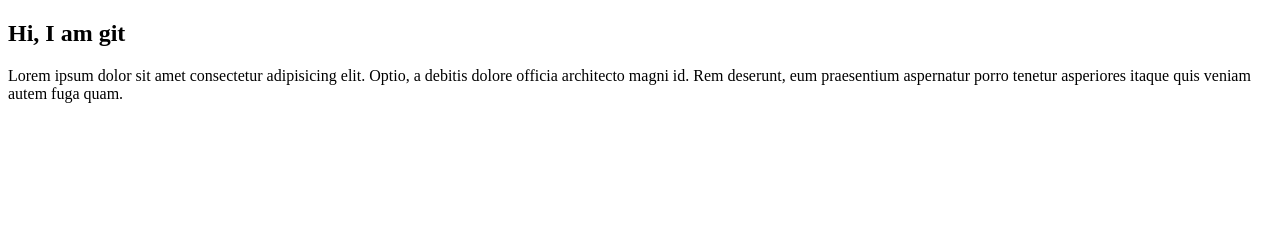
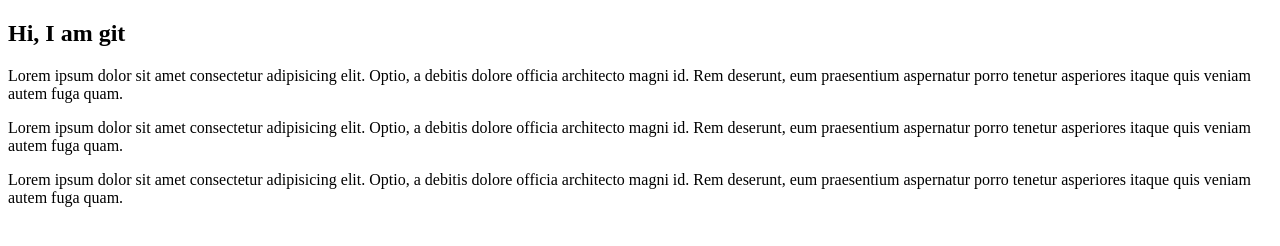
Before and after one commit to HlaingYuYin12/project, a plain HTML site: page index.html in a window 1280 px wide. Drawn offline with Linux system fonts and the light colour scheme.

Commit message:
third commit

```diff
--- a/index.html
+++ b/index.html
@@ -8,6 +8,9 @@
 <body>
     <h2>Hi, I am git</h2>
 
+    <p>Lorem ipsum dolor sit amet consectetur adipisicing elit. Optio, a debitis dolore officia architecto magni id. Rem deserunt, eum praesentium aspernatur porro tenetur asperiores itaque quis veniam autem fuga quam.</p>
+    <p>Lorem ipsum dolor sit amet consectetur adipisicing elit. Optio, a debitis dolore officia architecto magni id. Rem deserunt, eum praesentium aspernatur porro tenetur asperiores itaque quis veniam autem fuga quam.</p>
+
 
     <p>Lorem ipsum dolor sit amet consectetur adipisicing elit. Optio, a debitis dolore officia architecto magni id. Rem deserunt, eum praesentium aspernatur porro tenetur asperiores itaque quis veniam autem fuga quam.</p>
 </body>
```
